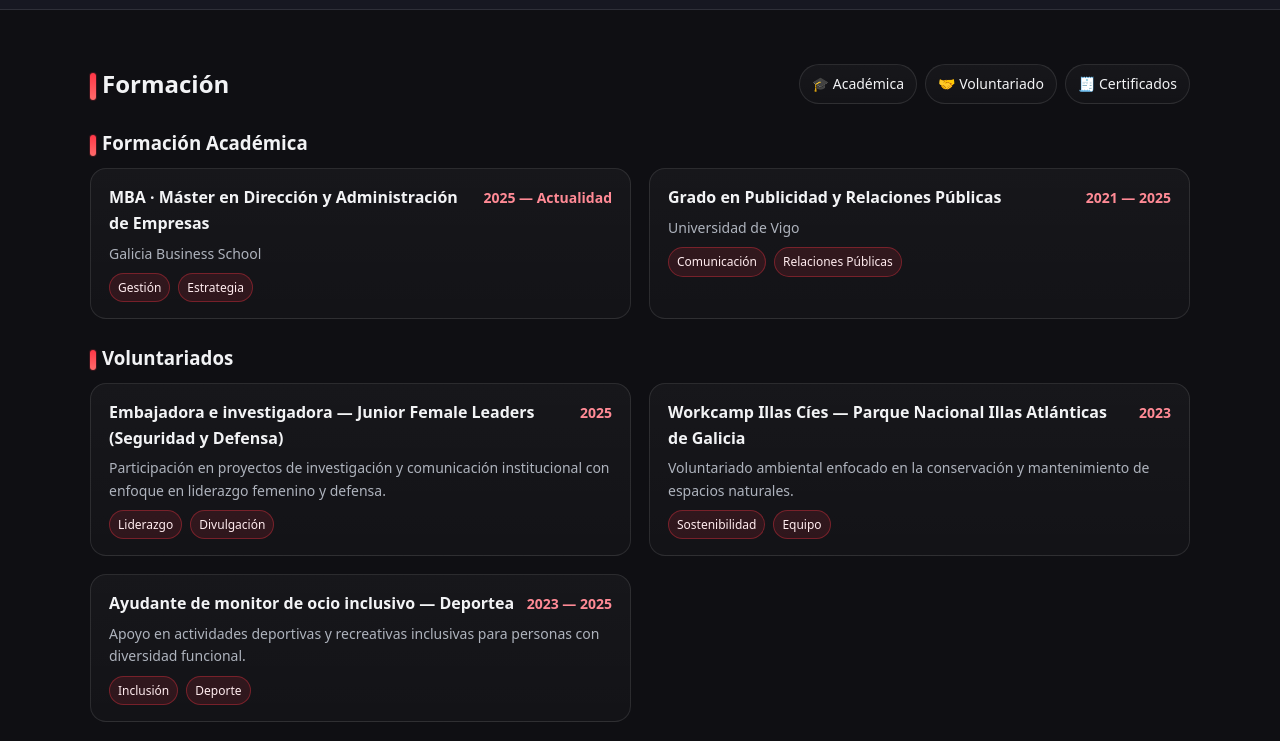
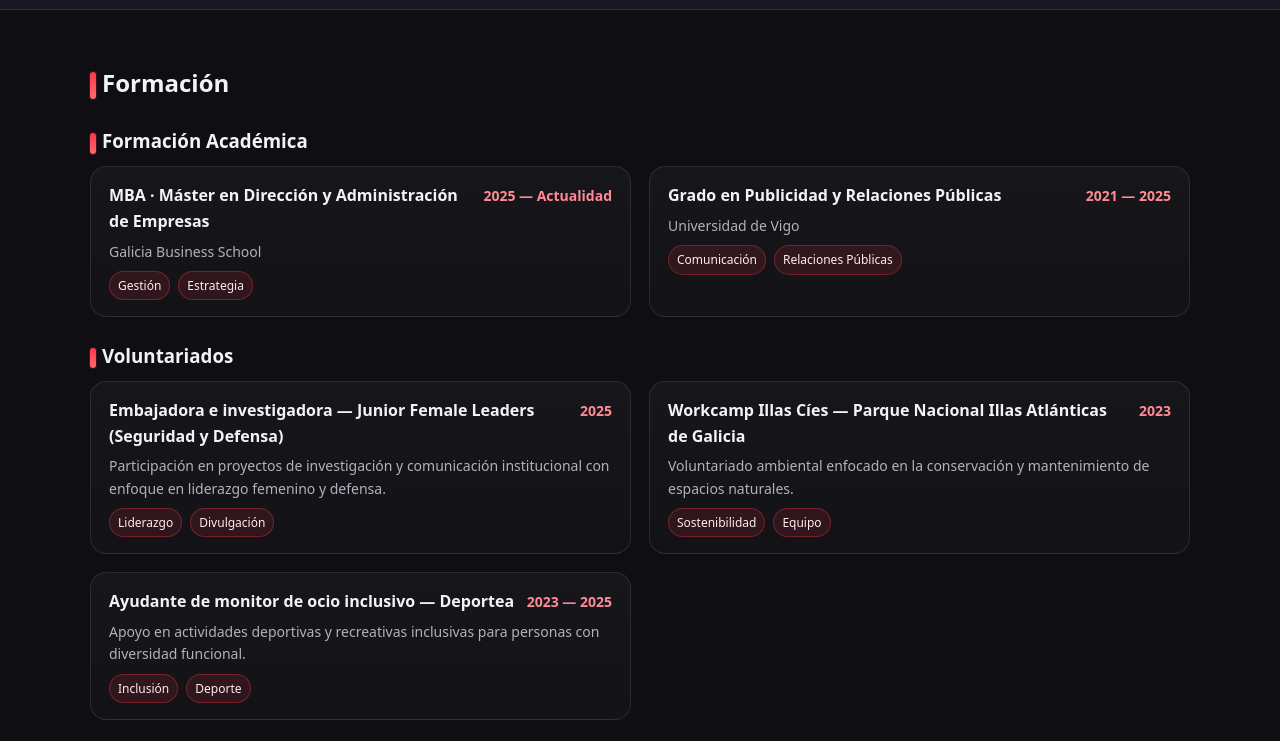
Before and after one commit to capeans/Portafolio, a plain HTML site: page formacion.html in a window 1280 px wide. Shown: the part 49-790 px from the top of the page. Drawn offline with Linux system fonts and the light colour scheme.

Commit message:
Remove chips from Formación section
Removed chips section from the Formación title.

```diff
--- a/formacion.html
+++ b/formacion.html
@@ -18,11 +18,6 @@
     <!-- Título principal -->
     <div class="section-title">
       <h2 class="accent-title">Formación</h2>
-      <div class="chips">
-        <span class="chip">🎓 Académica</span>
-        <span class="chip">🤝 Voluntariado</span>
-        <span class="chip">🧾 Certificados</span>
-      </div>
     </div>
 
     <!-- ==================== FORMACIÓN ACADÉMICA ==================== -->
```
